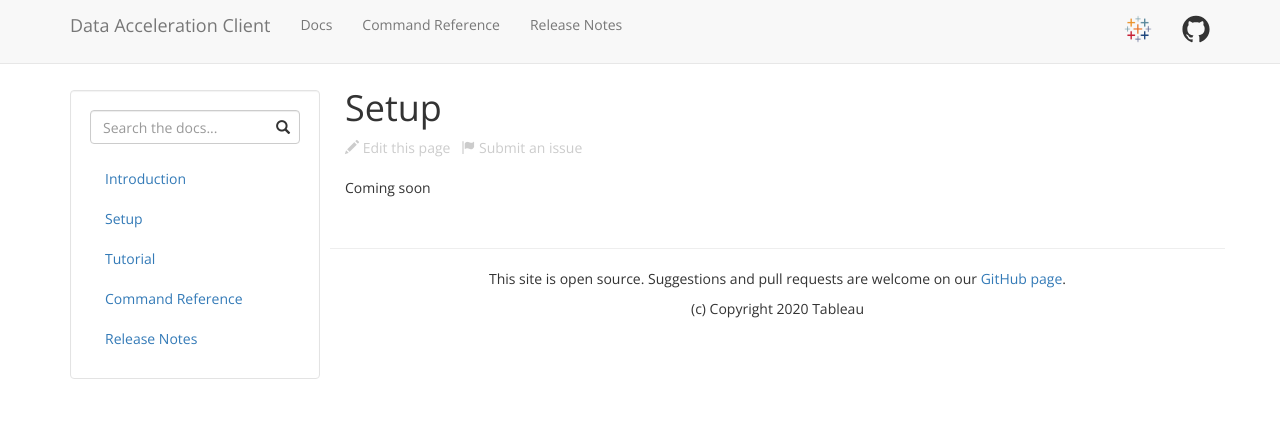
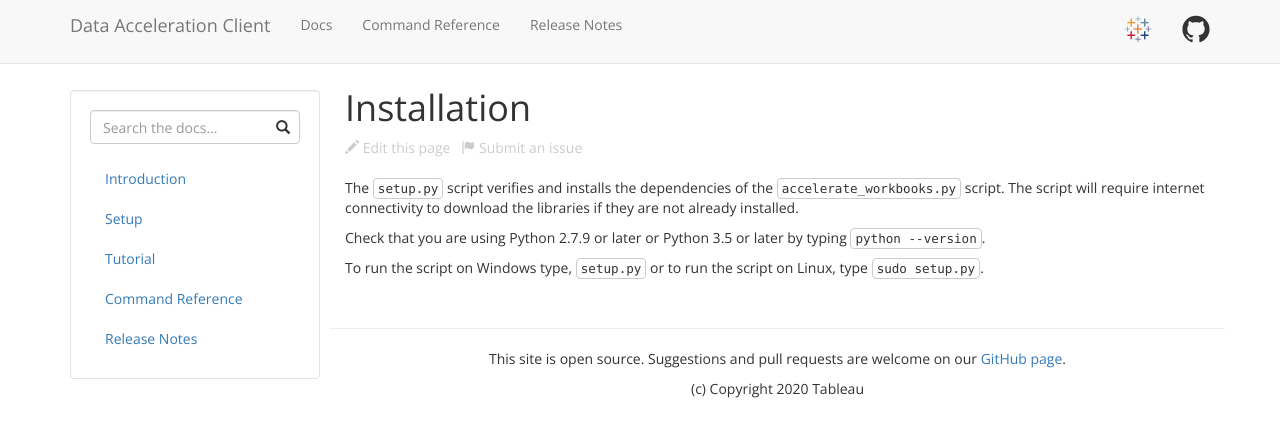
Before and after one commit to tableau/tableau-data-acceleration-client, a Jekyll site: the page built from docs/da_setup.md, in a window 1280 px wide. Shown: the top 437 px of the page. Built offline with Jekyll 4.4.1, drawn with Linux system fonts in a browser that asks for light colours; nearby versions of some CDN libraries.

Commit message:
add installation instructions and requirements info

```diff
--- a/docs/da_setup.md
+++ b/docs/da_setup.md
@@ -1,6 +1,10 @@
 ---
-title: Setup
+title: Installation
 layout: docs
 ---
 
-Coming soon
+The `setup.py` script verifies and installs the dependencies of the `accelerate_workbooks.py` script. The script will require internet connectivity to download the libraries if they are not already installed.
+
+Check that you are using Python 2.7.9 or later or Python 3.5 or later by typing `python --version`.
+
+To run the script on Windows type, `setup.py` or to run the script on Linux, type `sudo setup.py`.
```
Also changed, not shown: docs/da_intro.md (+1 -0 lines), README.md.
